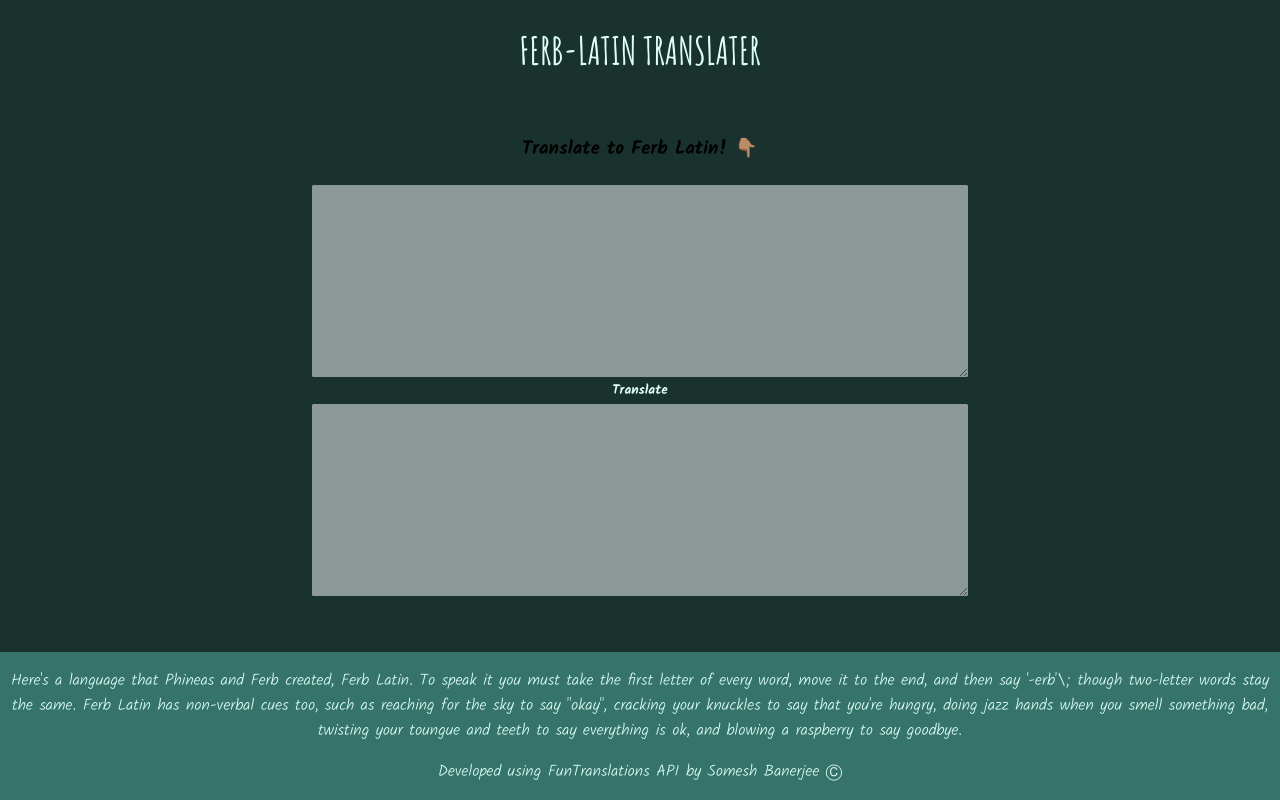
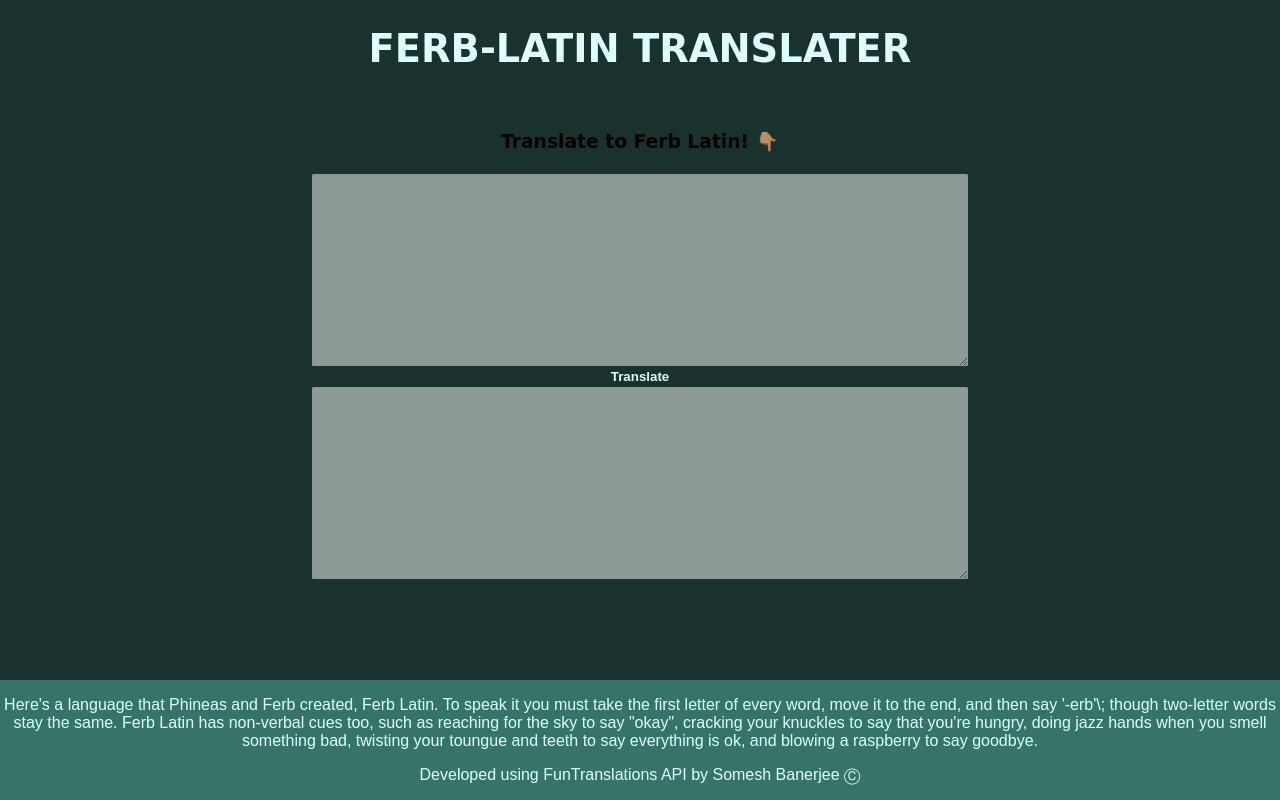
Before and after one commit to Somesh11097/Ferb-Latin-Converter, a plain HTML site: page index.html in a window 1280 px wide. Drawn offline with Linux system fonts and the light colour scheme.

Commit message:
doc: added fonts

```diff
--- a/styles.css
+++ b/styles.css
@@ -1,6 +1,5 @@
 @import url('https://fonts.googleapis.com/css2?family=Indie+Flower&display=swap');
 
-@import url('https://fonts.googleapis.com/css2?family=Amatic+SC:wght@400;700&family=Courgette&family=Kalam:wght@300;700&family=Maven+Pro:wght@400;700&family=Nanum+Myeongjo:wght@400;800&family=Noto+Sans+HK:wght@100&family=Spartan:wght@100;300;500&display=swap');
 
 :root{
     --primary-color:#36746a;
@@ -12,24 +11,20 @@
    padding:0;
    margin:0;
    background-color: var(--dark);
-/*   font-family: 'Amatic SC', cursive;
-   font-family: 'Courgette', cursive;*/
    font-family: 'Kalam', cursive;
-    /*font-family: 'Maven Pro', sans-serif;
-    font-family: 'Nanum Myeongjo', serif;
-    font-family: 'Noto Sans HK', sans-serif;
-    font-family: 'Spartan', sans-serif;  */
+
 }
 
 header{
     color:var(--light);
     text-align: center;
     font-size: larger;
-    font-family: 'Amatic SC', cursive;
+    font-family: 'Courgette', cursive;
 }
-#middle{
-    background-image: url(images/bg.jfif);
-}
+/* #middle{
+    background-image: url(images/images.jpg);
+    background-repeat: no-repeat;
+} */
 footer{
     background-color: var(--primary-color);
     color:var(--light);
@@ -39,13 +34,15 @@
     left:0;
     right:0;
     text-align: center;
+    font-family: 'Maven Pro', sans-serif;
+
 }
 
 textarea{
     width:50%;
     height:20vh;
     opacity: 0.5;
-    font-family: 'Spartan', sans-serif;
+    font-family: 'Courgette', cursive;
     padding:1rem;
     margin:2px;
     border:none;
@@ -53,7 +50,7 @@
 }
 
 button{
-    font-family: 'Kalam', cursive;
+    font-family: 'Noto Sans HK', sans-serif;
     font-weight:700;
     background-color: var(--dark);
     color:var(--light);
```
